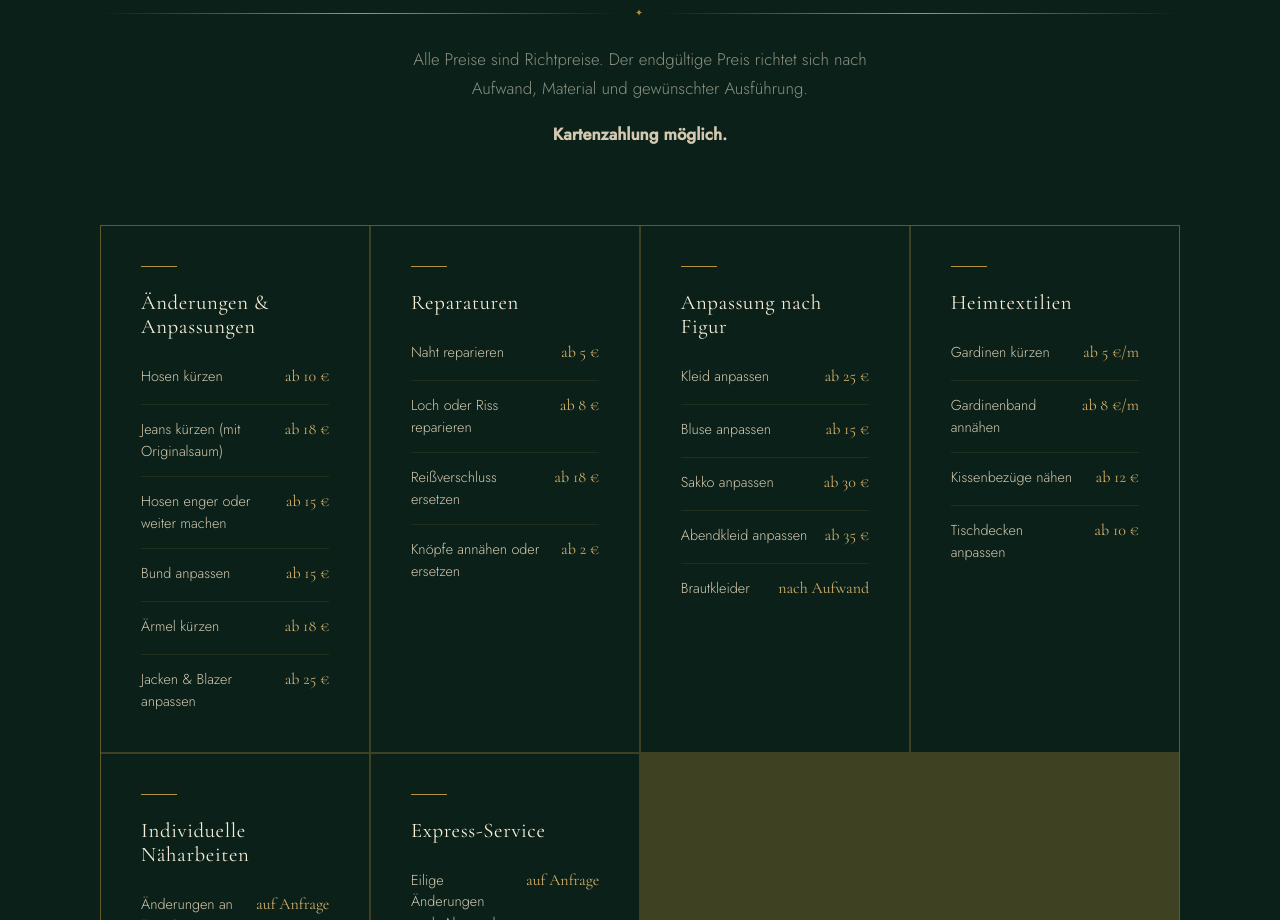
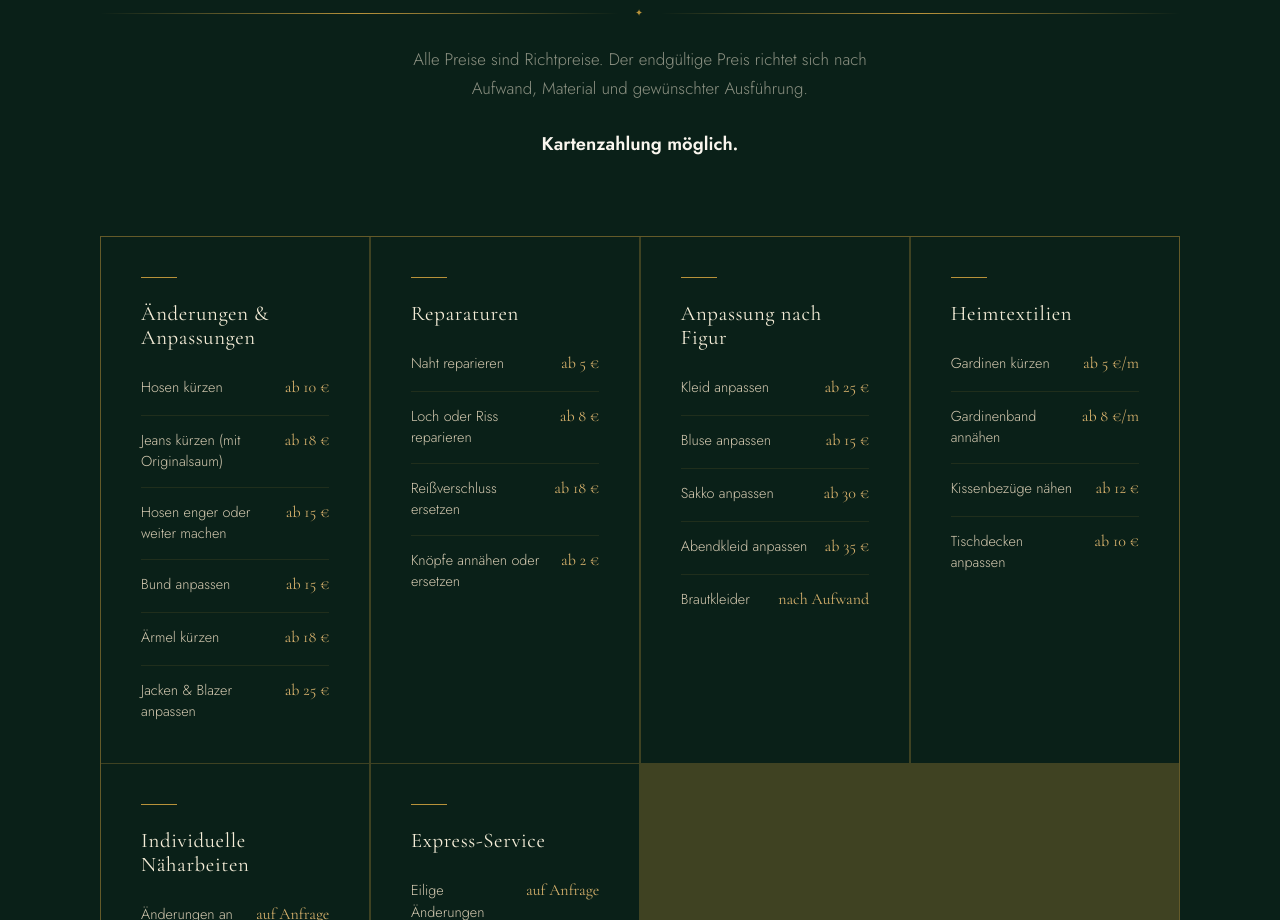
Before and after one commit to slavapermitin-dev/Jolanta-Website, a plain HTML site: page index.html in a window 1280 px wide. Shown: the part 1180-2100 px from the top of the page. Drawn offline with nearby package versions, Linux system fonts and the light colour scheme.

Commit message:
Leistungen: Kartenzahlung-Hinweis deutlich heller, fetter und mit mehr Abstand
Jost-Schriftschnitt 600 ergänzt, da bisher nur bis 500 geladen wurde.

Co-Authored-By: Claude Sonnet 5.5 <noreply@anthropic.com>
Claude-Session: https://claude.ai/code/session_0193aF4wM3dFQX4T8b5vLKPE

```diff
--- a/assets/css/style.css
+++ b/assets/css/style.css
@@ -4,7 +4,7 @@
    ============================================================ */
 
 /* ── Fonts ── */
-@import url('https://fonts.googleapis.com/css2?family=Cormorant+Garamond:ital,wght@0,300;0,400;0,500;0,600;0,700;1,300;1,400;1,500;1,600&family=Jost:wght@300;400;500&display=swap');
+@import url('https://fonts.googleapis.com/css2?family=Cormorant+Garamond:ital,wght@0,300;0,400;0,500;0,600;0,700;1,300;1,400;1,500;1,600&family=Jost:wght@300;400;500;600&display=swap');
 
 /* ── Custom Properties ── */
 :root {
--- a/index.html
+++ b/index.html
@@ -182,7 +182,7 @@
       <span class="section-label">Leistungen &amp; Preise</span>
       <h2 id="leistungen-title">Leistungen &amp; Preise</h2>
       <div class="gold-line"><span class="gold-line-icon">✦</span></div>
-      <p>Alle Preise sind Richtpreise. Der endgültige Preis richtet sich nach Aufwand, Material und gewünschter Ausführung.<span style="display:block; margin-top:1.1rem; color:var(--cream-dim); font-weight:600;">Kartenzahlung möglich.</span></p>
+      <p>Alle Preise sind Richtpreise. Der endgültige Preis richtet sich nach Aufwand, Material und gewünschter Ausführung.<span style="display:block; margin-top:1.6rem; color:var(--cream-light); font-weight:600; font-size:1.15rem; opacity:1;">Kartenzahlung möglich.</span></p>
     </div>
 
     <div class="services-grid">
```
